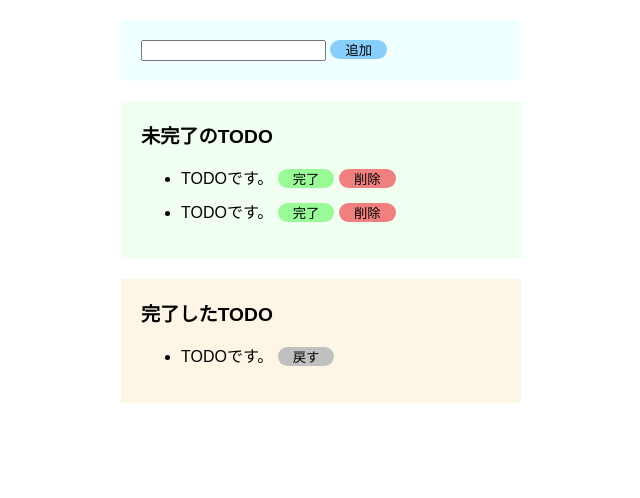
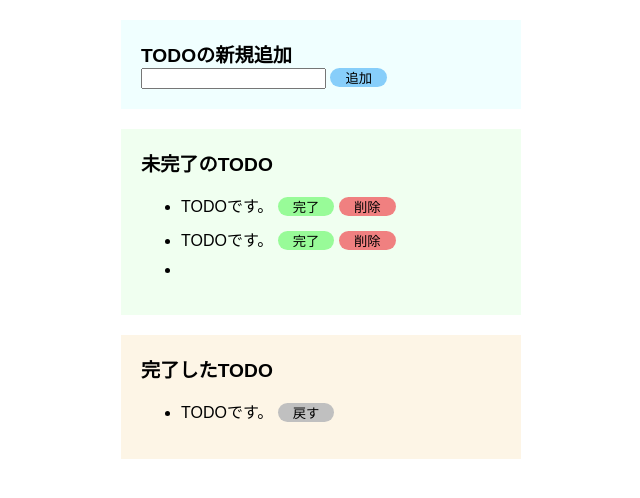
Before and after one commit to ka2ki/vanilla-todo-list, a website built with Parcel: page index.html in a window 1280 px wide. Both pictures are taken after a click on the button "追加". Shown: the whole page, without its empty margins (319-959 px from the left). Built offline with nearby package versions, Linux system fonts and the light colour scheme.

Commit message:
[update] 新規追加で未完了のTODOへ項目追加

```diff
--- a/index.html
+++ b/index.html
@@ -8,15 +8,16 @@
   <body>
     <main>
       <!-- 入力エリア -->
-      <div class="input_area">
-        <input type="text" />
-        <button class="btn --add">追加</button>
-      </div>
+      <section class="input_area">
+        <h2 class="area_title">TODOの新規追加</h2>
+        <input id="add_text" type="text" />
+        <button id="add_btn" class="btn --add">追加</button>
+      </section>
 
       <!-- 未完了エリア -->
-      <div class="unfinished_area">
+      <section class="unfinished_area">
         <h2 class="area_title">未完了のTODO</h2>
-        <ul>
+        <ul id="unfinished_list">
           <li>
             TODOです。
             <button class="btn --comp">完了</button>
@@ -28,10 +29,10 @@
             <button class="btn --remove">削除</button>
           </li>
         </ul>
-      </div>
+      </section>
 
       <!-- 完了エリア -->
-      <div class="completion_area">
+      <section class="completion_area">
         <h2 class="area_title">完了したTODO</h2>
         <ul>
           <li>
@@ -39,7 +40,7 @@
             <button class="btn --return">戻す</button>
           </li>
         </ul>
-      </div>
+      </section>
     </main>
 
     <script src="src/index.js"></script>
--- a/src/index.js
+++ b/src/index.js
@@ -1 +1,21 @@
 import "./styles.scss";
+
+const onClickAdd = () => {
+  // input[text]の値を取得し、初期化する
+  const addText = document.getElementById("add_text");
+  const addTextValue = addText.value;
+  addText.value = "";
+
+  // liタグの生成
+  const li = document.createElement("li");
+  li.innerHTML = addTextValue;
+
+  // 未完了のTODOエリアへタグ設置
+  const unfinishedList = document.getElementById("unfinished_list");
+  unfinishedList.appendChild(li);
+};
+
+// 新規追加のクリックイベント
+document
+  .getElementById("add_btn")
+  .addEventListener("click", () => onClickAdd());
--- a/src/styles.scss
+++ b/src/styles.scss
@@ -45,6 +45,9 @@ main {
 // 入力エリア
 .input_area {
   background: #f0ffff;
+  input {
+    outline: none;
+  }
 }
 
 // 未完了エリア
```
